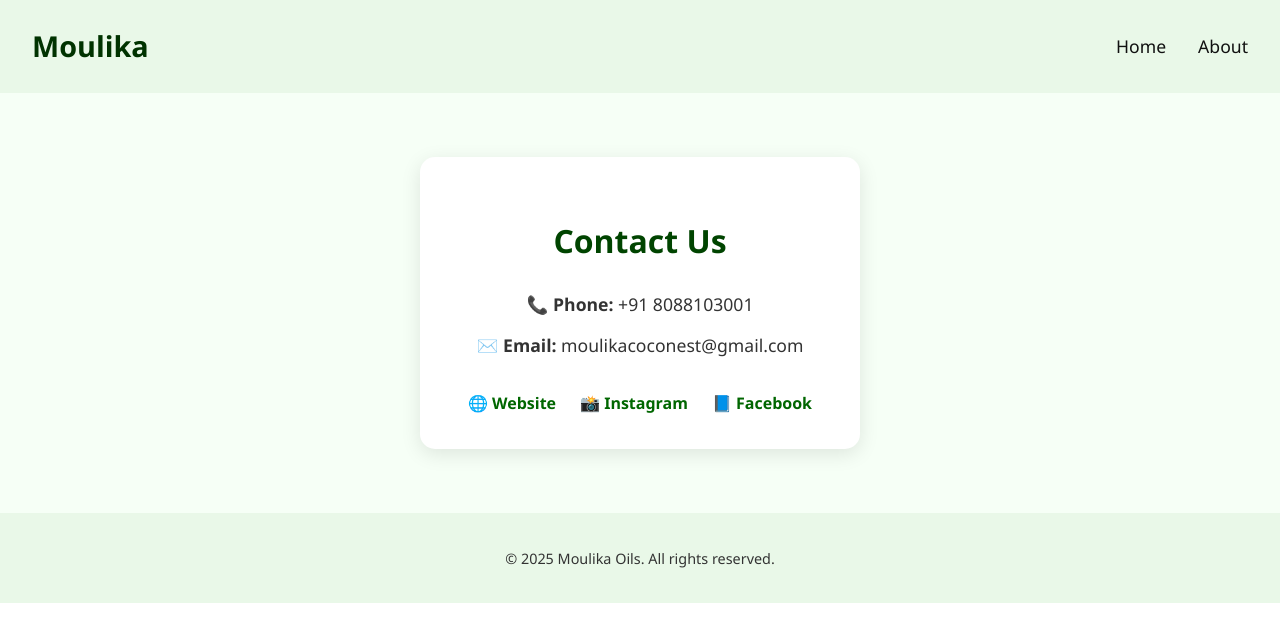
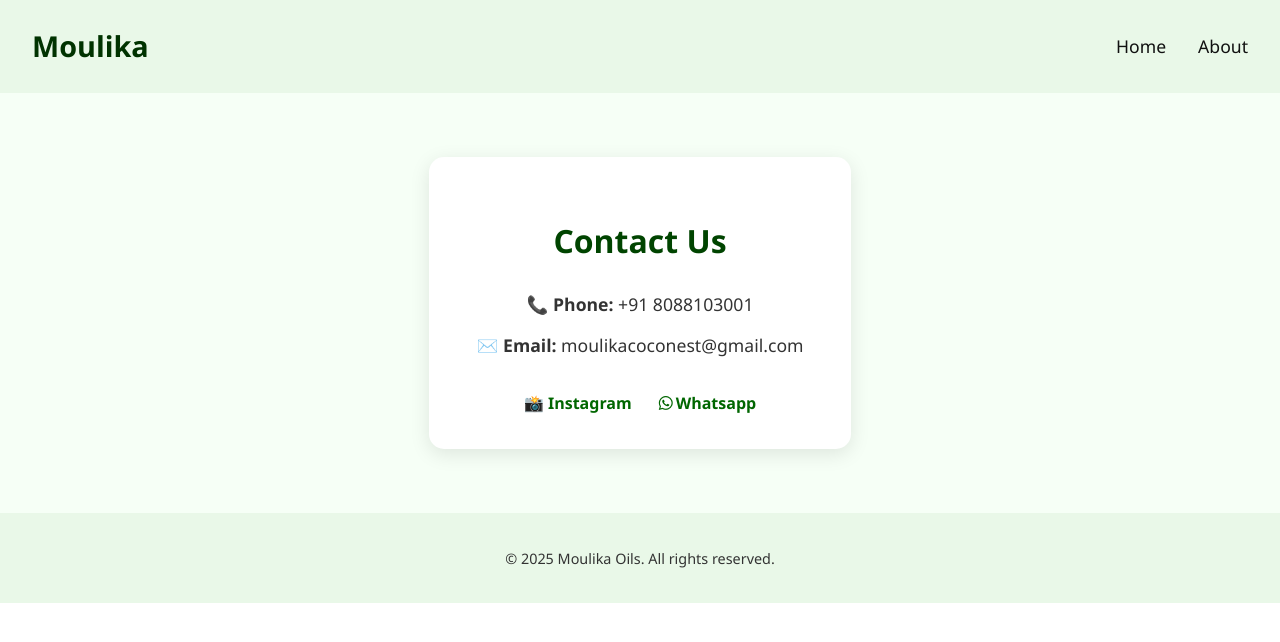
Before and after one commit to RubinathA/MyOilWebsite, a plain HTML site: page contact.html in a window 1280 px wide. Drawn offline with Linux system fonts and the light colour scheme.

Commit message:
Update contact.html

```diff
--- a/contact.html
+++ b/contact.html
@@ -5,6 +5,7 @@
   <meta name="viewport" content="width=device-width, initial-scale=1.0">
   <title>Contact | Moulika</title>
   <link rel="stylesheet" href="style1.css">
+  <link rel="stylesheet" href="https://cdnjs.cloudflare.com/ajax/libs/font-awesome/7.0.1/css/all.min.css" integrity="sha512-2SwdPD6INVrV/lHTZbO2nodKhrnDdJK9/kg2XD1r9uGqPo1cUbujc+IYdlYdEErWNu69gVcYgdxlmVmzTWnetw==" crossorigin="anonymous" referrerpolicy="no-referrer" />
 </head>
 <body>
   <!-- Navbar -->
@@ -25,9 +26,8 @@
       <p><strong>📞 Phone:</strong> +91 8088103001</p>
       <p><strong>✉️ Email:</strong> moulikacoconest@gmail.com</p>
       <div class="social-links">
-        <a href="#" target="_blank">🌐 Website</a>
-        <a href="#" target="_blank">📸 Instagram</a>
-        <a href="#" target="_blank">📘 Facebook</a>
+        <a href="https://www.instagram.com/moulika_coconest.01?igsh=eHRuaW1yYWx4bXl6" target="_blank">📸 Instagram</a>
+        <a href="#" target="_blank"><i class="fa-brands fa-whatsapp"></i>Whatsapp</a>
       </div>
     </div>
   </section>
```
